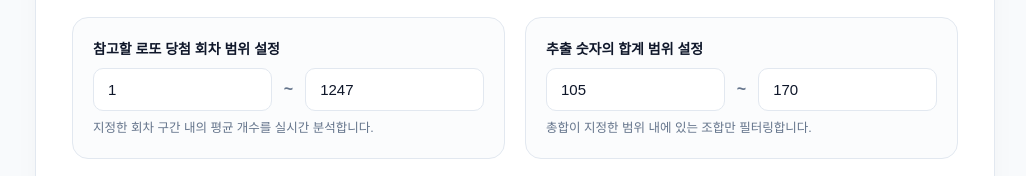
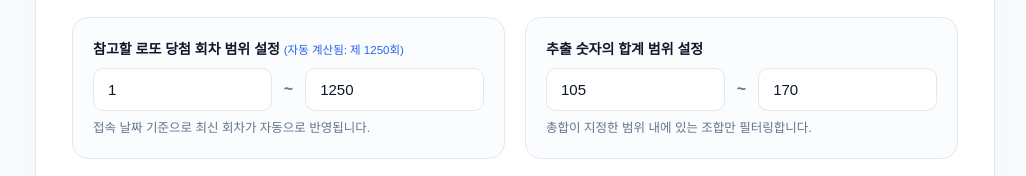
Before and after one commit to uynnng1/uynnng1.github.io, a plain HTML site: page lotto.html in a window 1280 px wide. Shown: the part 405-581 px from the top of the page, without its empty margins (125-1151 px from the left). Drawn offline with Linux system fonts and the light colour scheme.

Commit message:
Update lotto.html

```diff
--- a/lotto.html
+++ b/lotto.html
@@ -317,13 +317,13 @@
       <!-- 2. 회차 범위 설정 및 합계 범위 설정 (한 줄 배치) -->
       <div class="settings-row">
         <div class="field" style="margin: 0;">
-          <label class="field-title">참고할 로또 당첨 회차 범위 설정</label>
+          <label class="field-title">참고할 로또 당첨 회차 범위 설정 <span id="auto-draw-notice" style="color: var(--primary); font-size: 11.5px; font-weight: normal;">(실시간 자동 계산됨)</span></label>
           <div class="range-box">
-            <input id="draw-start" type="number" value="1" min="1" max="1247" placeholder="시작 회차">
+            <input id="draw-start" type="number" value="1" min="1" placeholder="시작 회차">
             <span>~</span>
-            <input id="draw-end" type="number" value="1247" min="1" max="1247" placeholder="종료 회차">
+            <input id="draw-end" type="number" value="1250" min="1" placeholder="종료 회차">
           </div>
-          <div class="hint">지정한 회차 구간 내의 평균 개수를 실시간 분석합니다.</div>
+          <div class="hint">접속 날짜 기준으로 최신 회차가 자동으로 반영됩니다.</div>
         </div>
 
         <div class="field" style="margin: 0;">
@@ -509,6 +509,26 @@
   const $ = id => document.getElementById(id);
   let cachedResults = [];
 
+  // 🚀 [자동 회차 계산 함수] 2002년 12월 7일 (제1회 추첨일) 기준 현재 주차 계산
+  function getCurrentLatestDraw() {
+    const firstDrawDate = new Date(2002, 11, 7); // 월은 0부터 시작하므로 11 = 12월
+    const now = new Date();
+
+    // 시차 및 일수 계산 (밀리초 단위를 일수로 환산)
+    const diffTime = now - firstDrawDate;
+    const diffDays = Math.floor(diffTime / (1000 * 60 * 60 * 24));
+
+    // 7일마다 1회씩 증가 (+1은 1회차 보정)
+    const calculatedDraw = Math.floor(diffDays / 7) + 1;
+    return Math.max(1, calculatedDraw);
+  }
+
+  // 페이지 로드 시 종료 회차 자동 설정 반영
+  const latestDraw = getCurrentLatestDraw();
+  $('draw-end').value = latestDraw;
+  $('draw-end').max = latestDraw;
+  $('auto-draw-notice').textContent = `(자동 계산됨: 제 ${latestDraw}회)`;
+
   const ballSettings = [
     { min: 1, max: 15, recMin: 1, recMax: 15 },
     { min: 3, max: 23, recMin: 3, recMax: 23 },
@@ -586,20 +606,17 @@
     const min = Number($('min').value) || 1;
     const max = Number($('max').value) || 45;
 
-    // 1. 개별 제외 번호 그리드 렌더링
     const excludeGrid = $('single-exclude-grid');
     const excludedValues = new Set();
     excludeGrid.querySelectorAll('.exclude-checkbox:checked').forEach(cb => excludedValues.add(Number(cb.value)));
     excludeGrid.replaceChildren();
 
-    // 2. 지참수 그리드 렌더링
     const fixGrid = $('single-fix-grid');
     const fixedValues = new Set();
     fixGrid.querySelectorAll('.fix-checkbox:checked').forEach(cb => fixedValues.add(Number(cb.value)));
     fixGrid.replaceChildren();
 
     for (let i = min; i <= max; i++) {
-      // 제외 번호 칩
       const exLabel = document.createElement('label');
       exLabel.className = 'num-pill exclude-pill';
       const exCb = document.createElement('input');
@@ -611,7 +628,6 @@
       exLabel.appendChild(document.createTextNode(i));
       excludeGrid.appendChild(exLabel);
 
-      // 지참수 칩
       const fixLabel = document.createElement('label');
       fixLabel.className = 'num-pill fix-pill';
       const fixCb = document.createElement('input');
@@ -784,14 +800,12 @@
 
       if (pos === k) {
         if (currentSum >= sumMin && currentSum <= sumMax) {
-          // 1. 지참수 필수 포함 여부 검증
           let passFixed = true;
           for (let f of fixedNumbers) {
             if (!current.includes(f)) { passFixed = false; break; }
           }
           if (!passFixed) return;
 
-          // 2. 유효 번호 연동 기준 커스텀 구간별 개수 제한 필터 검증
           let passGroupLimit = true;
           for (let g of customGroups) {
             if (g.limit !== '' && !isNaN(g.limit)) {
@@ -854,13 +868,11 @@
 
     const excludedSet = new Set();
 
-    // 1. 대역 일괄 제외 반영
     document.querySelectorAll('.range-exclude:checked').forEach(cb => {
       const [s, e] = cb.value.split('-').map(Number);
       for (let i = s; i <= e; i++) excludedSet.add(i);
     });
 
-    // 2. 개별 제외 번호 반영
     document.querySelectorAll('.exclude-checkbox:checked').forEach(cb => {
       excludedSet.add(Number(cb.value));
     });
@@ -882,7 +894,6 @@
       }
     }
 
-    // 살아있는 유효 번호 풀(Pool) 구성
     const pool = [];
     for (let i = min; i <= max; i++) {
       if (!excludedSet.has(i)) pool.push(i);
@@ -893,7 +904,6 @@
       return;
     }
 
-    // 3. 커스텀 구간과 유효 번호(Pool) 간의 사전 연동 유효성 검사
     for (let g of customGroups) {
       if (g.limit !== '' && !isNaN(g.limit)) {
         const validNumInGroup = pool.filter(n => n >= g.min && n <= g.max).length;
@@ -1000,7 +1010,7 @@
   });
 
   $('reset-single-fix').addEventListener('click', () => {
-    document.querySelectorAll('.fix-checkbox').forEach(cb => cb.checked = false);
+    document.querySelectorAll('.fix-checkbox').forEach(cb => cb.checked, false);
   });
 
   $('group-count-input').addEventListener('input', handleGroupCountChange);
```
